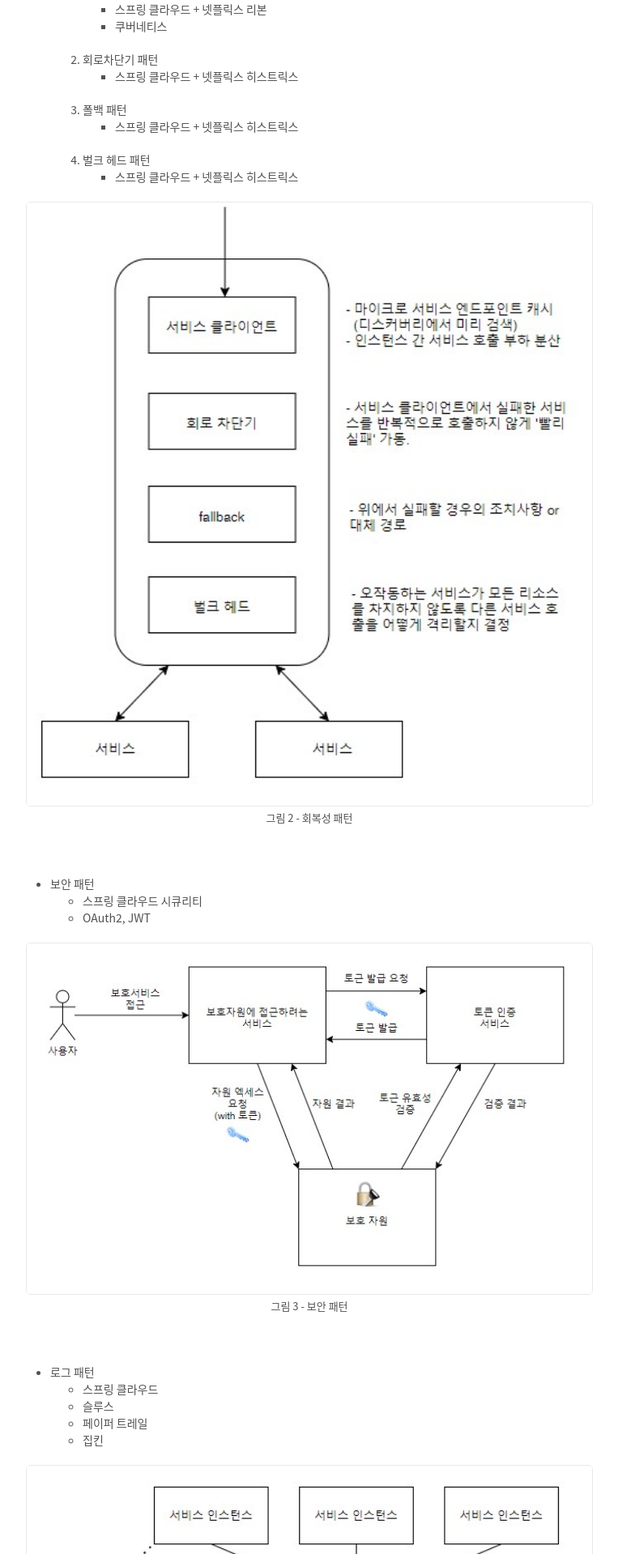
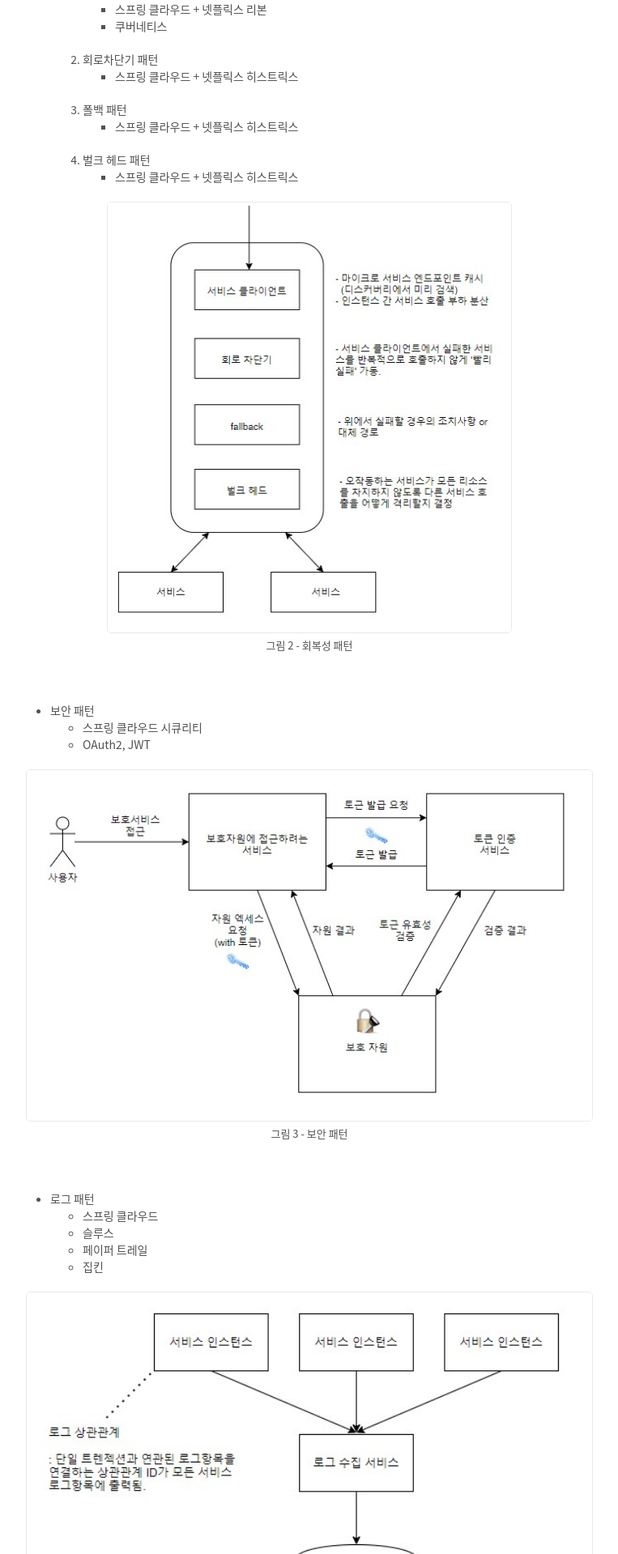
Before and after one commit to cholnh/cholnh.github.io, a Jekyll site: the page built from _posts/Dev/MSA/2021-4-8-마이크로서비스-아키텍처.md, in a window 1280 px wide. Shown: the part 2283-4202 px from the top of the page at 81% size, without its empty margins (258-1021 px from the left). Built offline with Jekyll 4.4.1, drawn with Linux system fonts in a browser that asks for light colours; comment, search, counter and statistics services are not loaded.

Commit message:
edit msa 이미지 사이즈

```diff
--- a/_posts/Dev/MSA/2021-4-8-마이크로서비스-아키텍처.md
+++ b/_posts/Dev/MSA/2021-4-8-마이크로서비스-아키텍처.md
@@ -80,7 +80,7 @@
         + 스프링 클라우드 + 넷플릭스 히스트릭스
 
 <div class="nzzi-image-box">
-  <img src="{{ site.url }}/assets/msa/msa-mediation-pattern.jpg" width="700"/>
+  <img src="{{ site.url }}/assets/msa/msa-mediation-pattern.jpg" width="500"/>
   <div>그림 2 - 회복성 패턴</div>
 </div>
 
```
